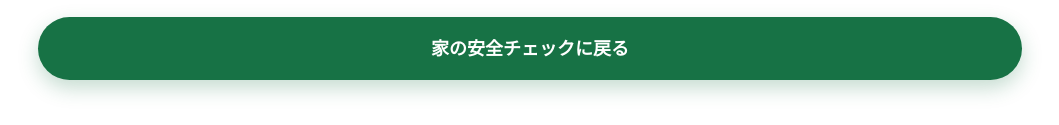
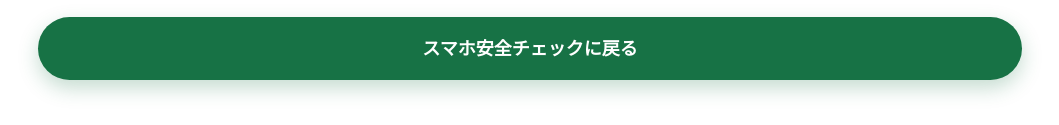
Before and after one commit to noburin1/tomocheck, a plain HTML site: page docs/anzen/check/index.html in a window 1280 px wide. Shown: the part 4204-4329 px from the top of the page, without its empty margins (110-1169 px from the left). Drawn offline with Linux system fonts and the light colour scheme.

Commit message:
戻るボタンの名称をスマホ安全チェックに変更

```diff
--- a/docs/anzen/check/index.html
+++ b/docs/anzen/check/index.html
@@ -319,7 +319,7 @@ code.file{background:var(--bg2);border:1px solid var(--line);padding:1px 7px;bor
     <span>変な画面は「閉じる」が正解のことがほとんどです。困ったら、このページを思い出してください。</span>
   </div>
 
-  <a class="btn btn-primary backhub" href="../">家の安全チェックに戻る</a>
+  <a class="btn btn-primary backhub" href="../">スマホ安全チェックに戻る</a>
 
   <footer>
     <p>元パソコン修理屋の本音（@pc_shuriya）より ／ このページの診断は目安です。お金や個人情報に関わる画面では、必ず家族や公式窓口にも確認してください。</p>
```
